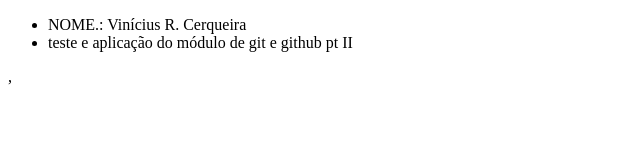
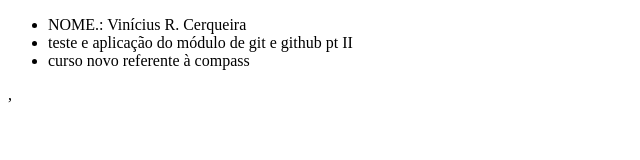
Before and after one commit to rodriguesecerqueira/compass-git, a plain HTML site: page index.html in a window 1280 px wide. Shown: the whole page, without its empty margins (0-640 px from the left). Drawn offline with Linux system fonts and the light colour scheme.

Commit message:
adição de curso

```diff
--- a/index.html
+++ b/index.html
@@ -8,6 +8,7 @@
     <ul>
         <li>NOME.: Vinícius R. Cerqueira</li>
         <li>teste e aplicação do módulo de git e github pt II</li>
+        <li>curso novo referente à compass</li>
     </ul>
 </body>
 </html>
```
